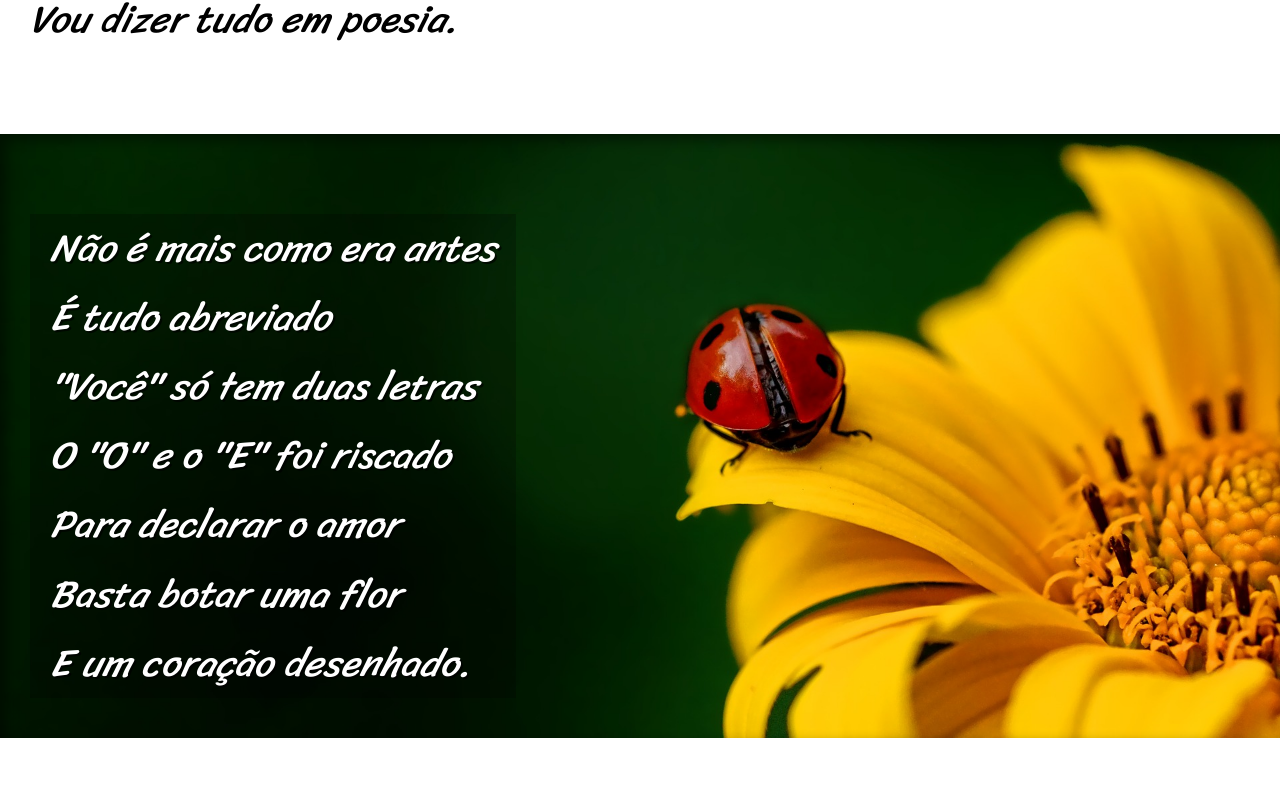
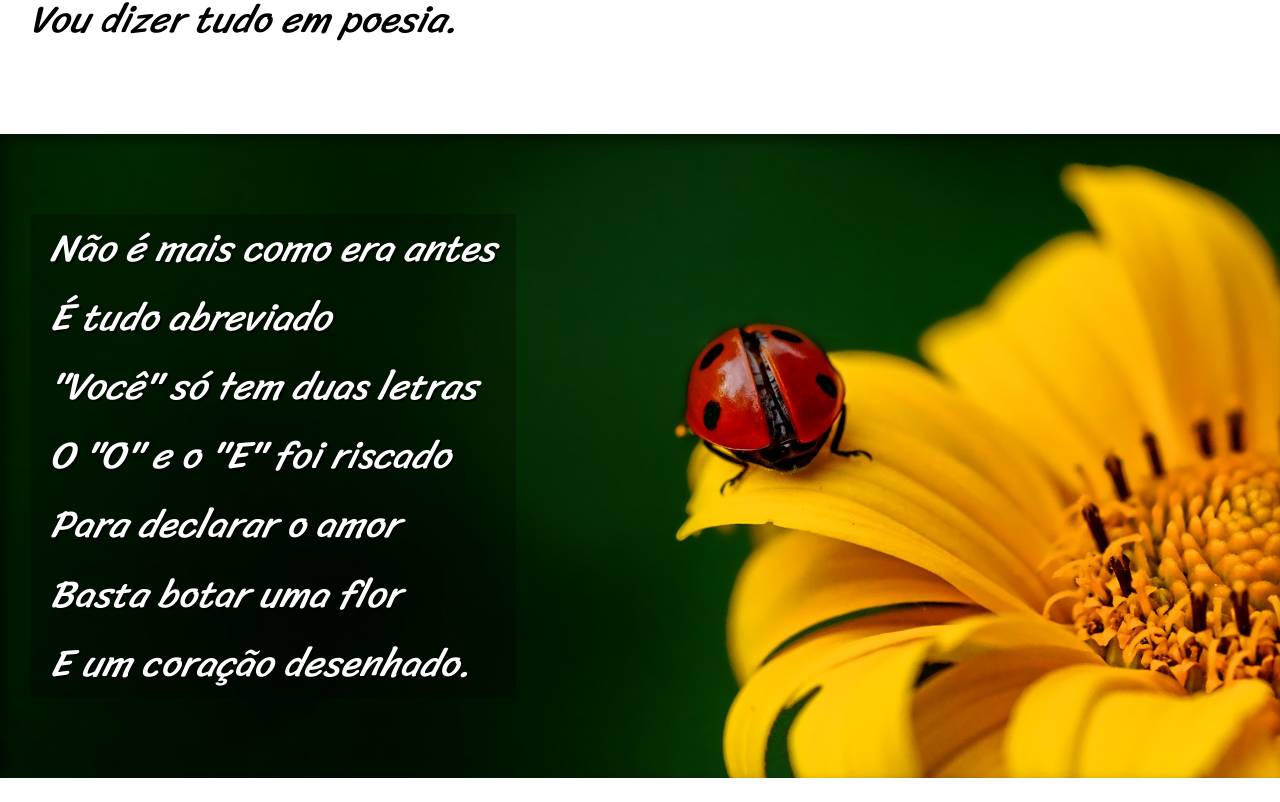
Before and after one commit to Lopeesx/html-css, a plain HTML site: page desafios/desafio cordel/desafiocordel.html in a window 1280 px wide. Shown: the part 758-1560 px from the top of the page. Drawn offline with Linux system fonts and the light colour scheme.

Commit message:
Update stylecordel.css

```diff
--- a/desafios/desafio cordel/stylecordel.css
+++ b/desafios/desafio cordel/stylecordel.css
@@ -76,6 +76,7 @@ section{
 section.imagem{
     background-color: white;
     color: white;
+    padding-bottom: 10vh;
     box-shadow: inset 6px 6px 13px 0px rgba(0, 0, 0, 0.459);
 }
 #img01{
```
